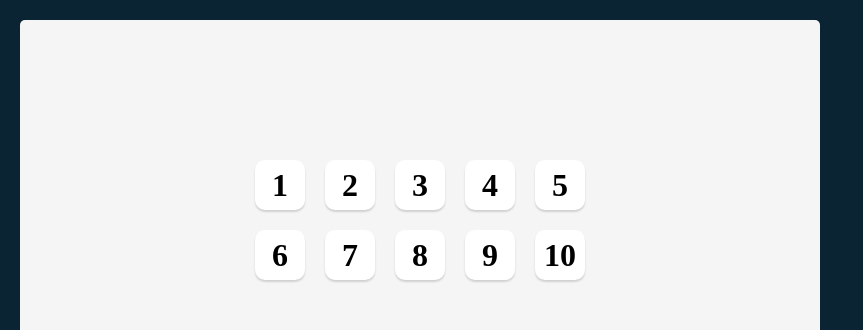
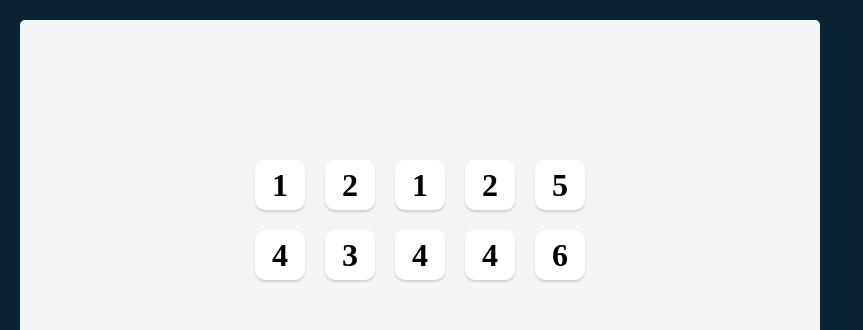
Before and after one commit to helmihidzir/scrimba-tenzies, a React (Vite) app: page / in a window 1280 px wide. Shown: the top 330 px of the page, without its empty margins (0-863 px from the left). Built offline with nearby package versions, Linux system fonts and the light colour scheme.

Commit message:
Map array to Die components

```diff
--- a/src/App.jsx
+++ b/src/App.jsx
@@ -1,19 +1,26 @@
+import React from "react"
+import { useState } from "react"
 import Die from "./components/Die.jsx"
 
 export default function App() {
+  const [dice, setDice] = React.useState(allNewDice())
+
+  function allNewDice() {
+    const randomNumbers = [];
+
+    for (let i = 0; i < 10; i++) {
+      randomNumbers.push(Math.ceil(Math.random() * 6))
+    }
+
+    return randomNumbers
+  }
+
+  const diceElements = dice.map(die => <Die value={die} />)
+
   return (
     <main>
       <div className="dice-container">
-        <Die value={1} />
-        <Die value={2} />
-        <Die value={3} />
-        <Die value={4} />
-        <Die value={5} />
-        <Die value={6} />
-        <Die value={7} />
-        <Die value={8} />
-        <Die value={9} />
-        <Die value={10} />
+        {diceElements}
       </div>
     </main>
   )
```
